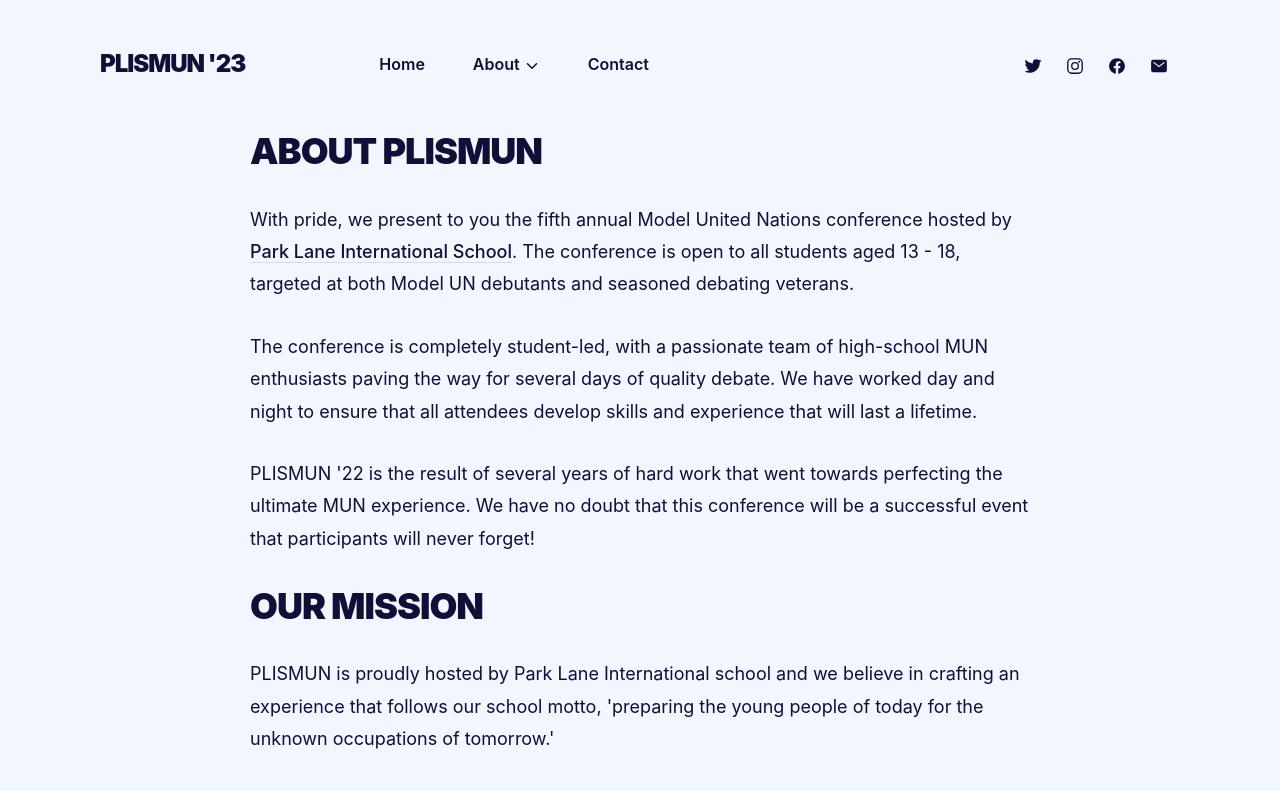
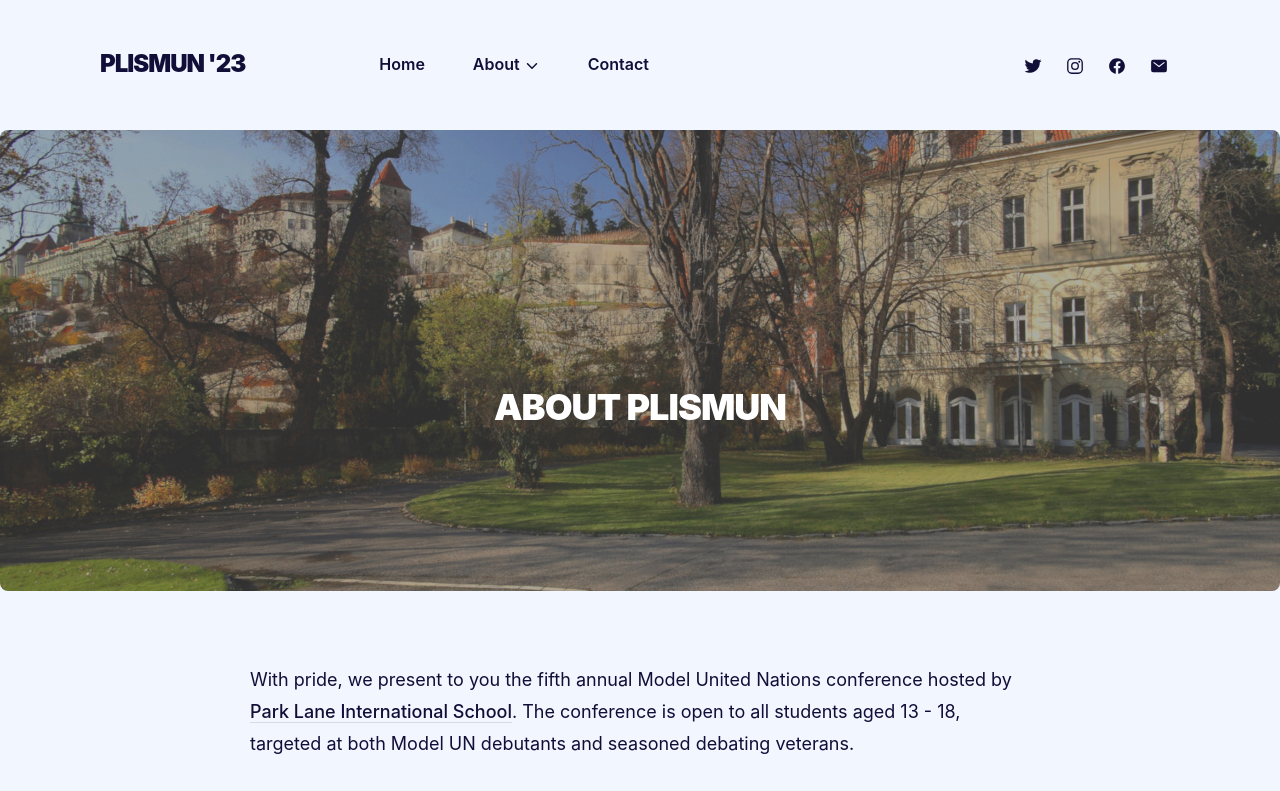
Before and after one commit to oof2win2/plismun, a Next.js app: page /about in a window 1280 px wide. Shown: the top 791 px of the page. Built offline with nearby package versions, Linux system fonts and the light colour scheme.

Commit message:
fix(header): set text color to white

```diff
--- a/src/components/header.tsx
+++ b/src/components/header.tsx
@@ -47,7 +47,7 @@ export default ({ title, mainPage }: HeaderProps) => {
               <h1 style={{ color: "white" }}>JANUARY 26TH - 29RD, 2023</h1>
             </>
           ) : (
-            <h1>{title}</h1>
+            <h1 style={{ color: "white" }}>{title}</h1>
           )}
         </div>
       </div>
--- a/src/pages/about/index.tsx
+++ b/src/pages/about/index.tsx
@@ -1,3 +1,4 @@
+import Header from "@components/header"
 import React from "react"
 
 export default function About() {
@@ -5,7 +6,7 @@ export default function About() {
     <div className="c-page">
       <div className="container">
         <div className="page animate">
-          <h1>ABOUT PLISMUN</h1>
+          <Header title="ABOUT PLISMUN" />
           <p>
             With pride, we present to you the fifth annual Model United Nations
             conference hosted by{" "}
--- a/src/pages/about/privacy.tsx
+++ b/src/pages/about/privacy.tsx
@@ -1,3 +1,4 @@
+import Header from "@components/header"
 import Link from "next/link"
 import React from "react"
 
@@ -6,7 +7,7 @@ export default function About() {
     <div className="c-page">
       <div className="container">
         <div className="page animate">
-          <h1>PRIVACY POLICY</h1>
+          <Header title="PRIVACY POLICY" />
 
           <p>
             PLISMUN ('we' or 'us') collect, process and use personally
--- a/src/pages/about/tos.tsx
+++ b/src/pages/about/tos.tsx
@@ -1,3 +1,4 @@
+import Header from "@components/header"
 import Link from "next/link"
 import React from "react"
 
@@ -6,7 +7,7 @@ export default function About() {
     <div className="c-page">
       <div className="container">
         <div className="page animate">
-          <h1>TERMS AND CONDITIONS</h1>
+          <Header title="TERMS AND CONDITIONS" />
 
           <p>
             In these Terms and Conditions, the PLISMUN Secretariat and Park Lane
--- a/src/pages/contact.tsx
+++ b/src/pages/contact.tsx
@@ -1,3 +1,4 @@
+import Header from "@components/header"
 import React from "react"
 
 export default function About() {
@@ -5,7 +6,7 @@ export default function About() {
     <div className="c-page">
       <div className="container">
         <div className="page animate">
-          <h1>CONTACT US</h1>
+          <Header title="CONTACT US" />
 
           <div className="big__social">
             <ul className="social__list list-reset">
```
